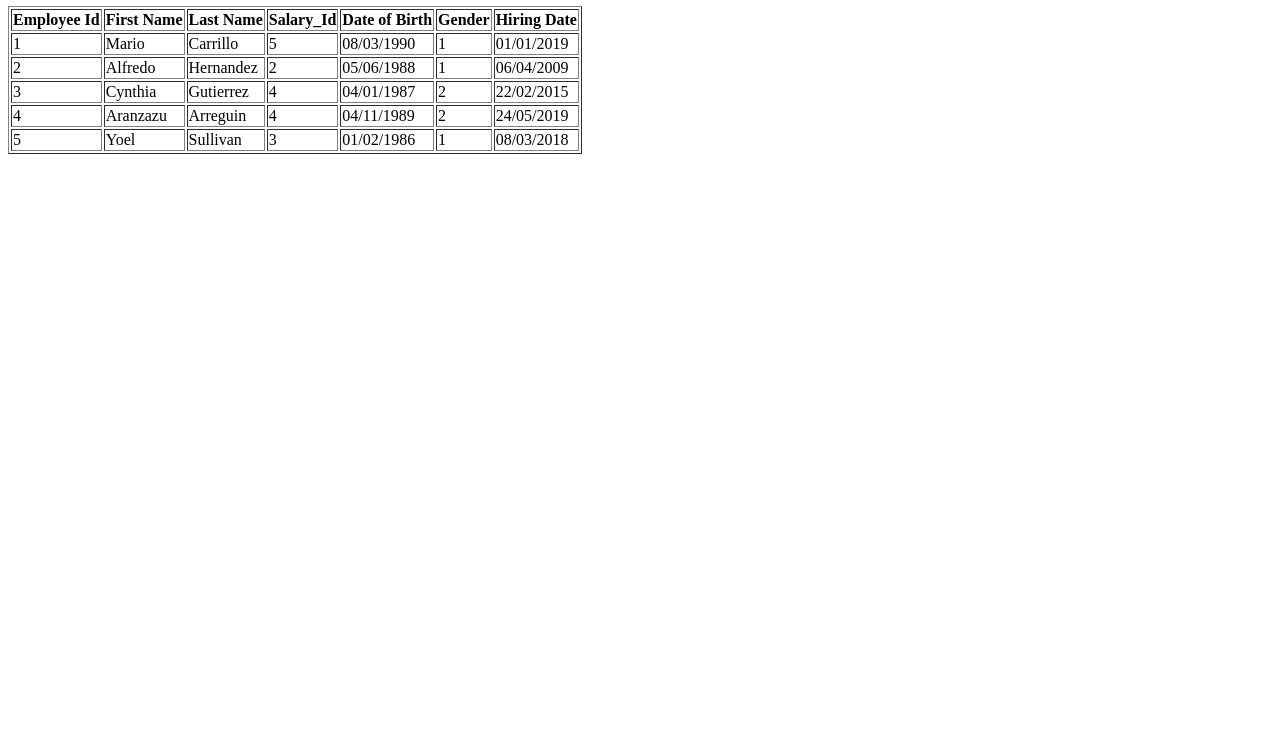
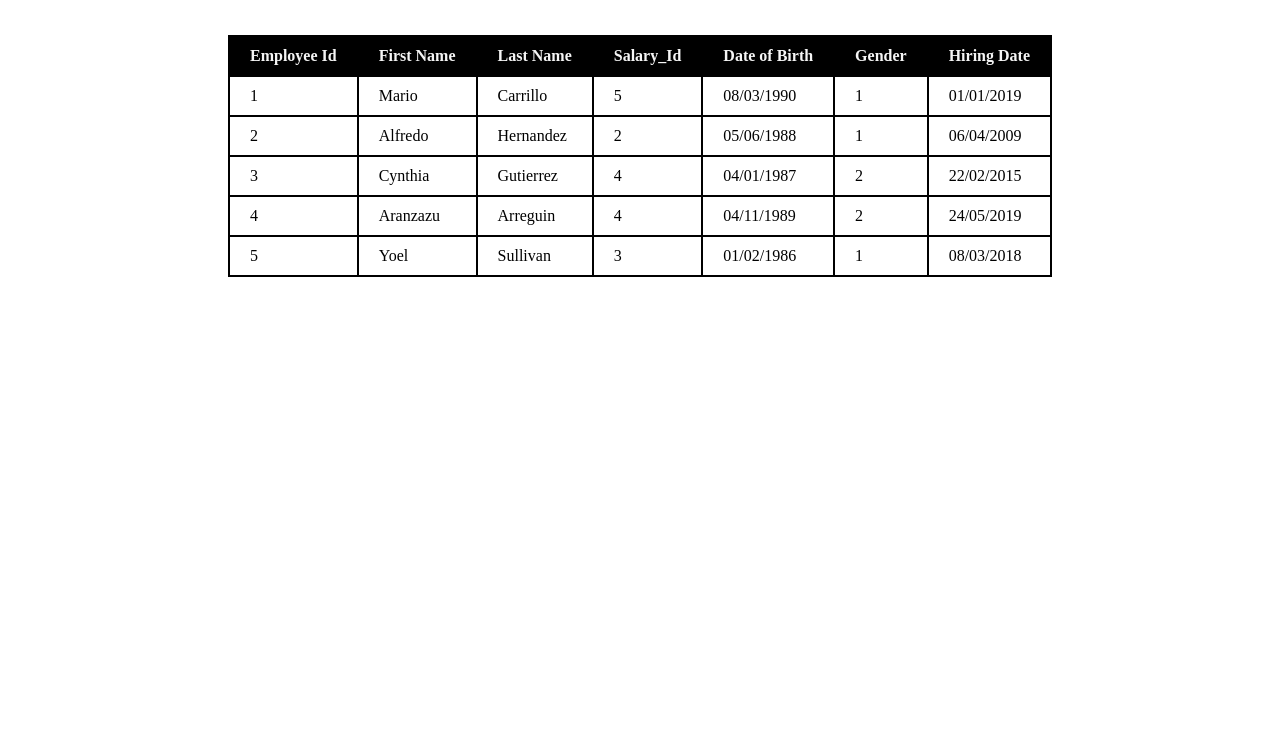
Before and after one commit to gama900310/ERD-Tables, a plain HTML site: page tables/Employee.html in a window 1280 px wide. Shown: the part 60-800 px from the top of the page. Drawn offline with Linux system fonts and the light colour scheme.

Commit message:
add style to employee table

```diff
--- a/tables/Employee.html
+++ b/tables/Employee.html
@@ -1,6 +1,7 @@
 <html>
   <h1>Employee</h1>
-  <table border="1">
+  <table>
+	<link rel="stylesheet" href="style.css">
 	  <thead>
 		<tr>
   			<th>Employee Id</th>
--- a/tables/style.css
+++ b/tables/style.css
@@ -1,46 +1,22 @@
-*{
-    margin: 0;
-    padding: 0;
-    outline: 0;
-}
-
-
-.filter{
-
-    position:absolute;
-    top: 0;
-    left: 0;
-    right: 0;
-    bottom: 0;
-    z-index: 1;
-    opacity: .7
-
-    background: rgb(34,193,195);
-    background: linear-gradient(0deg, rgba(34,193,195,1) 0%, rgba(253,187,45,1) 100%);
-}
-
-table{
-    position: absolute;
-    z-index: 2;
-    left: 50%;
-    top: 50%;
-    transform: translate(-50%-50%);
-    width: 60%;
-    border-collapse: collapse;
-    border-spacing: 0;
-    border-radius: 12px 12px 0 0;
-    overflow: hidden;
-    box-shadow: 0 2px 12px rgba(32, 32, 32,.3);
-    background:  #fafafa;
+h1{
     text-align: center;
 }
-
-th,td{
-    padding: 12px 15px;
+table{
+    margin-top: 50px;
+    margin-left: auto;
+    margin-right: auto;
+    border-collapse: collapse;
 }
 
 th{
-    background:  #ba68c8;
-    color:  #fafafa;
-    text-transform: uppercase;
+    background-color: black;
+    color: whitesmoke;
 }
+td,th{
+    border: 2px solid black;
+    padding-left: 20px;
+    padding-right: 20px;
+    padding-top: 10px;
+    padding-bottom: 10px;
+
+}
```
